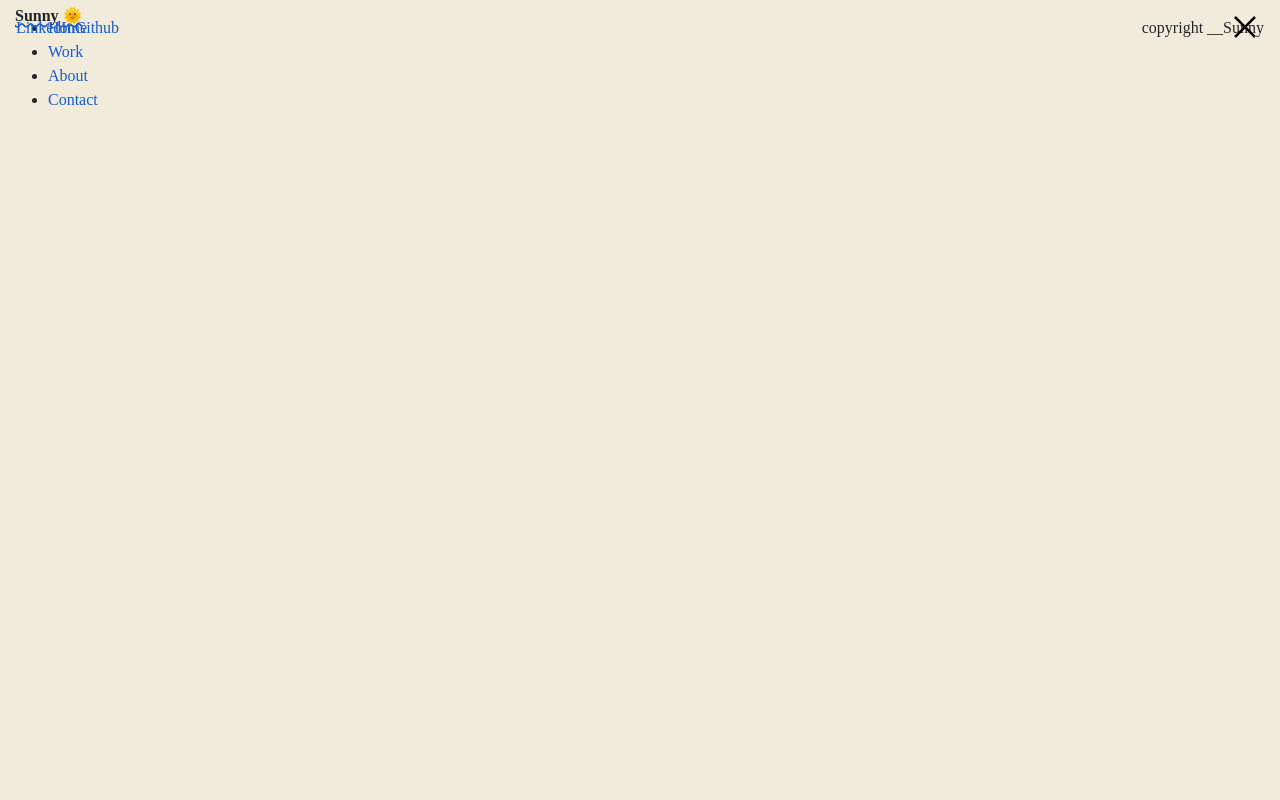
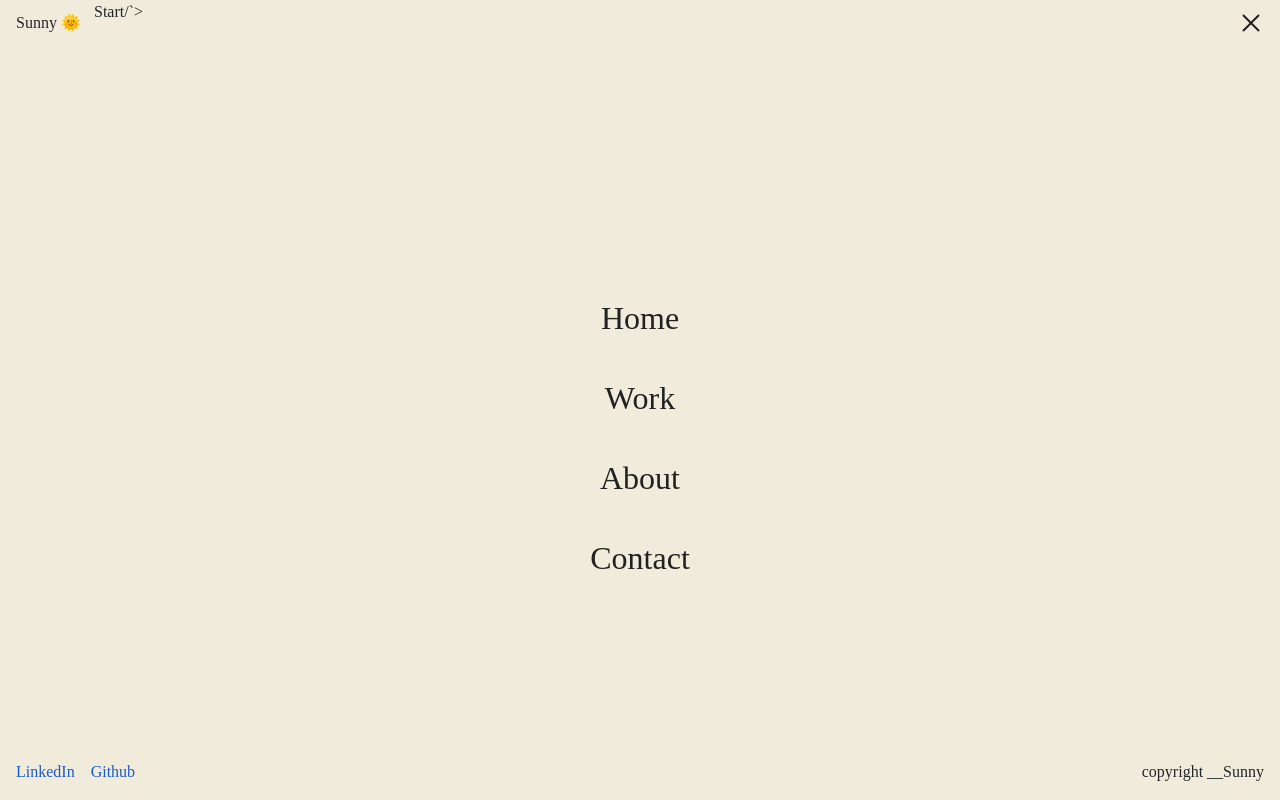
Before and after one commit to devsigner-sunny/react-portfolio, a React (Create React App) app: page / in a window 1280 px wide. Both pictures are taken after a click on the button 1245 px from the left and 25 px from the top of the page. Built offline with nearby package versions, Linux system fonts and the light colour scheme; a web font is replaced by a local one.

Commit message:
update menu component using react-bootstrap

```diff
--- a/src/Components/Menu/Menu.css
+++ /dev/null
@@ -1,79 +0,0 @@
-
-.menu__button {
-    color: var(--text-color);
-}
-
-.menu__button:focus,
-.menu__button:hover {
-    color: var(--text-color);
-    box-shadow: unset;
-}
-
-.menu__button svg {
-    width: 2em;
-    height: 2em;
-    fill: var(--text-color-2);
-    color: var(--text-color-2);
-}
-
-.nav_ac {
-    padding: 5px 15px;
-    margin: 0;
-    border: unset;
-    background: var(--primary-color);
-    font-size: 1.25rem;
-    color: var(--text-color-2);
-    line-height: 2;
-    height: 50px;
-    font-weight: bold;
-    z-index: 1000;
-}
-
-.nav_ac:hover {
-    color: var(--text-color-2);
-}
-
-.site__navigation {
-    height: 100%;
-    left: 0;
-    overflow: hidden;
-    position: fixed;
-    top: 0;
-    width: 100%;
-    visibility: hidden;
-}
-
-.menu__opend {
-    visibility: visible !important;
-}
-
-.site__navigation.menu__opend .main__menu_ul,
-.site__navigation.menu__opend .menu_right {
-    opacity: 1;
-    transition-delay: 0.6s;
-    visibility: visible;
-}
-
-
-.bg__menu {
-    position: absolute;
-    left: 0px;
-    top: 0px;
-    width: 100%;
-    height: 100%;
-    background-color: var(--primary-color);
-    will-change: transform;
-    transform: translateY(-100%);
-    transition: .5s ease all;
-}
-
-.menu__opend .bg__menu {
-    transform: translateY(0);
-}
-
-.menu__wrapper {
-    position: relative;
-    width: 100%;
-    height: 100%;
-    overflow: hidden auto;
-}
--- a/src/Components/Menu/Menu.jsx
+++ b/src/Components/Menu/Menu.jsx
@@ -1,8 +1,9 @@
 import React, { useState } from 'react';
-import './Menu.css';
 import { VscGrabber, VscClose } from 'react-icons/vsc';
 import { Link } from 'react-router-dom';
+import { Stack, Button } from 'react-bootstrap';
 import { logoText, socialLinks } from '../../content';
+import './Menu.scss';
 
 function Menu() {
   const [isActive, setActive] = useState('false');
@@ -12,48 +13,56 @@ function Menu() {
     document.body.classList.toggle('ovhidden');
   };
 
+  const menuList = [
+    {
+      title: 'Home',
+      link: '/',
+    },
+    {
+      title: 'Work',
+      link: '/work',
+    },
+    {
+      title: 'About',
+      link: '/about',
+    },
+    {
+      title: 'Contact',
+      link: '/contact',
+    },
+  ];
+
   return (
-    <>
-      <header className="fixed-top site__header">
-        <div className="d-flex align-items-center justify-content-between">
-          <Link className="navbar-brand nav_ac" to="/">
+    <header className="fixed-top site__header h-100">
+      <Stack direction="horizontal" gap={3} className="w-100 z-index-sticky">
+        <div>
+          <Link className="navbar-brand nav__logo" to="/">
             {logoText}
             {' '}
             🌞
           </Link>
-          <div className="d-flex align-items-center">
-            <button type="button" className="menu__button  nav_ac" onClick={handleToggle}>
+        </div>
+        <div className="ms-auto">
+          <Button className="menu__trigger" variant="link" onClick={handleToggle}>
             {!isActive ? <VscClose /> : <VscGrabber />}
-            </button>
+          </Button>
+        </div>
+      </Stack>
 
-          </div>
-        </div>
-
-        <div className={`site__navigation ${!isActive ? 'menu__opend' : ''}`}>
-          <div className="bg__menu h-100">
-            <div className="menu__wrapper bg-white">
-              <div className="menu__container p-3">
-                <ul className="the_menu">
-                  <li className="menu_item ">
-                    <Link onClick={handleToggle} to="/" className="my-3">Home</Link>
+      <div className={`site__navigation bg-white ${!isActive && 'visible'}`}>
+        <div className="h-100 menus__wrapper p-3 w-100 h-100 position-relative d-flex justify-content-center align-items-center">
+          <ul className="menus">
+            {menuList.map(({ link, title }) => (
+              <li className="menu_item">
+                <Link onClick={handleToggle} to={link} className="my-3">{title}</Link>
               </li>
-                  <li className="menu_item">
-                    <Link onClick={handleToggle} to="/work" className="my-3">Work</Link>
-                  </li>
-                  <li className="menu_item">
-                    <Link onClick={handleToggle} to="/about" className="my-3">About</Link>
-                  </li>
-                  <li className="menu_item">
-                    <Link onClick={handleToggle} to="/contact" className="my-3"> Contact</Link>
-                  </li>
+            ))}
           </ul>
         </div>
-            </div>
-          </div>
-          <div className="menu_footer d-flex flex-column flex-md-row justify-content-between align-items-md-center position-absolute w-100 p-3">
+        <div className="menus_footer p-3 d-flex flex-column flex-md-row justify-content-between align-items-md-center fixed-bottom w-100">
           <div className="d-flex">
-              <a href={socialLinks.linkedin}>LinkedIn</a>
-              <a href={socialLinks.github}>Github</a>
+            <a target="_blank" href={socialLinks.linkedin} rel="noreferrer">LinkedIn</a>
+            <a target="_blank" href={socialLinks.github} rel="noreferrer">Github</a>
           </div>
           <p className="copyright m-0">
             copyright __
@@ -62,12 +71,6 @@ function Menu() {
         </div>
       </div>
     </header>
-      <div className="br-top" />
-      <div className="br-bottom" />
-      <div className="br-left" />
-      <div className="br-right" />
-
-    </>
   );
 }
 
--- /dev/null
+++ b/src/Components/Menu/Menu.scss
@@ -0,0 +1,83 @@
+@import "../../Scss/variables/colors";
+@import "../../Scss/variables/typography";
+@import "../../Scss/variables/default-variables";
+@import "../../Scss/mixins/link-text-decoration";
+
+
+.menu__trigger {
+  background: transparent;
+  border: unset;
+  color: $color-text;
+  font-size: $font-size-md;
+  margin: 0;
+  padding: $gap-xs $gap-base;
+  z-index: 1000;
+
+  &:focus,
+  &:hover {
+    box-shadow: unset;
+  }
+
+  svg {
+    color: $color-text;
+    fill: $color-text;
+    height: 2em;
+    width: 2em;
+  }
+}
+
+.nav__logo {
+  padding: $gap-xs $gap-base;
+}
+
+
+.site__navigation {
+  height: 100%;
+  overflow: hidden;
+  visibility: hidden;
+  width: 100%;
+
+  &.visible {
+    .menus__wrapper {
+      transform: translateY(0);
+    }
+  }
+}
+
+
+
+.menus__wrapper {
+  background-color: $bg-light;
+  left: 0;
+  overflow: hidden auto;
+  top: 0;
+  transform: translateY(-100%);
+  transition: 0.5s ease all;
+  will-change: transform;
+}
+
+.menus {
+  list-style: none;
+  padding-left: 0;
+
+  li {
+    padding: $gap-base;
+    text-align: center;
+  }
+  a {
+    color: $color-text;
+    font-family: $font-family-heading;
+    font-size: $font-size-xl;
+
+    &:hover {
+      @include link-text-decoration($black);
+      color: $color-link;
+    }
+  }
+}
+
+.menus_footer {
+  .d-flex {
+    gap: $gap-base;
+  }
+}
--- a/src/Pages/Home.jsx
+++ b/src/Pages/Home.jsx
@@ -5,7 +5,6 @@ import { introData, meta } from '../content';
 
 function Home() {
   return (
-
     <HelmetProvider>
       <section id="home" className="home">
         <Helmet>
```
Lines whose indentation alone changed are shown as unchanged.
